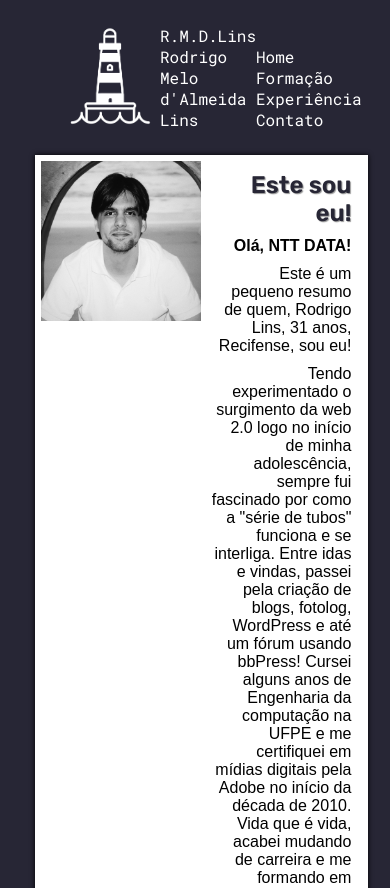
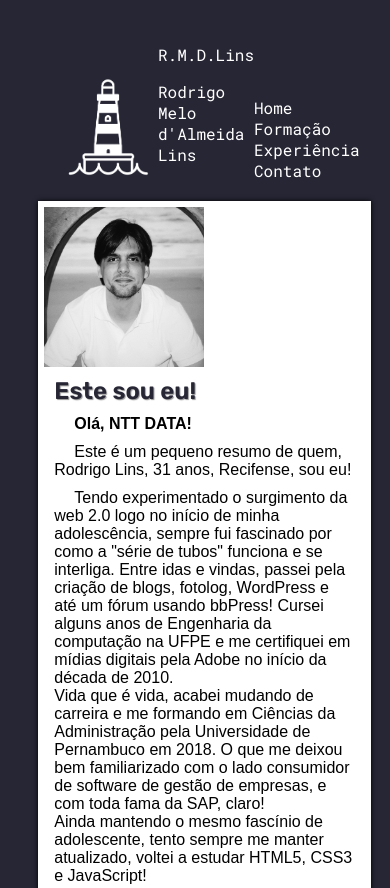
Before and after one commit to RMDLins/HTM, a plain HTML site: page index.html in a window 390 px wide. Shown: the top 888 px of the page. Drawn offline with Linux system fonts and the light colour scheme.

Commit message:
MQ
Adicionado media query para melhor formatação em dispostivo mobile

```diff
--- a/style/style.css
+++ b/style/style.css
@@ -2,8 +2,22 @@
 @import url('https://fonts.googleapis.com/css2?family=Roboto+Mono:wght@200;400;700&display=swap');
 @import url('https://fonts.googleapis.com/css2?family=Rubik:wght@300;400;600&display=swap');
 
-
-
+@media only screen and (max-width: 600px) {
+    main {
+        flex-wrap: wrap;
+    }
+    main article{
+        text-align: left;
+    }
+  }
+@media only screen and (min-width:601px) {
+    main {
+      flex-wrap: nowrap;
+  }
+    main article{
+        text-align: right;
+    }
+}
 :root{
     --cor0: #56F5D6;
     --cor1: #43A895;
@@ -17,16 +31,12 @@
     --font-android: 'Roboto Mono', monospace;
 }
 
-* {
-    margin: 0px;
-    padding: 0px;
 
-}
 
 body {
     background-color: var(--cor4);
     font-family: var(--font-padrao);
-    padding: 0px 35px;
+    padding: 0px 30px;
 
 }
 
@@ -37,7 +47,7 @@ header {
     font-family: var(--font-android);
     max-width: 1200px;
     margin: auto;
-    padding: 25px;
+    padding: 20px;
     display: flex;
     align-items: flex-end;
 
@@ -78,16 +88,18 @@ main {
     margin-bottom: 15px;
     box-shadow: 0px 0px 5px black;
     display: flex;
-    flex-wrap: nowrap;
+
 }
 main img {
     width: 50%;
     max-width: 400px;
+    min-width: 150px;
     align-self: flex-start;
+
 }
 main article{
     flex: 1 1 auto;
-    text-align: right;
+    max-width: 800px;
 }
 main p {
     /* top, right, bot, left */
```
